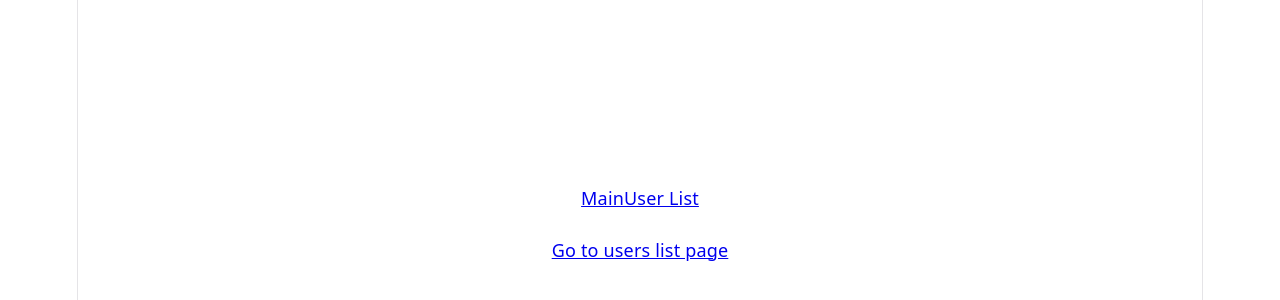
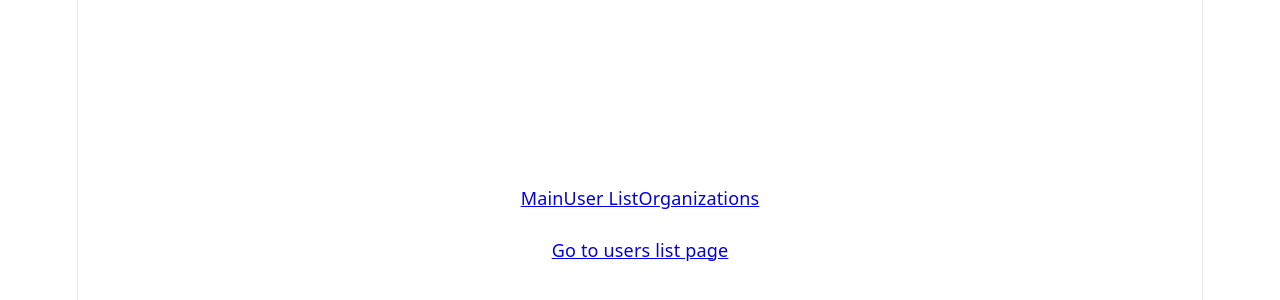
Before and after one commit to VakhromeevaKate/my-vite-ts-app, a React (Vite) app: page / in a window 1280 px wide. Shown: the part 176-476 px from the top of the page. Built offline with nearby package versions, Linux system fonts and the light colour scheme.

Commit message:
ДЗ 2: страница организаций с react-query и роутом

```diff
--- a/src/App.tsx
+++ b/src/App.tsx
@@ -4,6 +4,7 @@ import { Routes, Route, NavLink } from "react-router-dom";
 import { UsersPage } from './pages/UsersPage';
 import { HomePage } from './pages/HomePage';
 import { NotFoundPage } from './pages/NotFoundPage';
+import { OrganizationsPage } from './pages/OrganizationsPage';
 
 import './App.css'
 
@@ -19,11 +20,13 @@ function App() {
         <nav>
           <NavLink to="/">Main</NavLink>
           <NavLink to="/users">User List</NavLink>
+          <NavLink to="/organizations">Organizations</NavLink>
         </nav>
         <Routes>
           <Route path='/' element={<HomePage />} />
           <Route path='/users' element={<UsersPage />} />
           <Route path='*' element={<NotFoundPage />} />
+          <Route path='/organizations' element={<OrganizationsPage />} />
         </Routes>
       </section>
     </QueryClientProvider>
--- /dev/null
+++ b/src/components/OrganizationCard.tsx
@@ -0,0 +1,16 @@
+import { type Organization } from '../api/organizations';
+
+export function OrganizationCard(org: Organization) {
+    return (
+        <div key={org.id} className='userCard'>
+            <div><strong>{org.name}</strong></div>
+            <div>Slug: {org.slug}</div>
+            <div>Email: {org.email}</div>
+            <div>Country: {org.country}</div>
+            <div>Address: {org.address}</div>
+            <div>Phone: {org.phone}</div>
+            <div>Owner: {org.owner_name} ({org.owner_email})</div>
+            <div>User IDs: {org.userIds.join(', ')}</div>
+        </div>
+    );
+}
--- /dev/null
+++ b/src/pages/OrganizationsPage.tsx
@@ -0,0 +1,29 @@
+import { OrganizationCard } from "../components/OrganizationCard";
+import { getOrganizations } from "../api/organizations";
+import {
+    useQuery,
+} from '@tanstack/react-query'
+
+export function OrganizationsPage() {
+    const { data, refetch, isLoading, isFetching } = useQuery({ queryKey: ['organizations'], queryFn: getOrganizations });
+    const loading = isFetching || isLoading;
+
+    return (
+        <div>
+            <div>
+                <h1>Organizations list</h1>
+            </div>
+            <button
+                type="button"
+                className="counter"
+                onClick={() => refetch()}
+            >
+                Update organizations list
+            </button>
+            <div className='usersContainer'>
+                {loading && <h1>Organizations list loading...</h1>}
+                {!loading && data?.data.map((org) => <OrganizationCard {...org} />)}
+            </div>
+        </div>
+    );
+}
```
